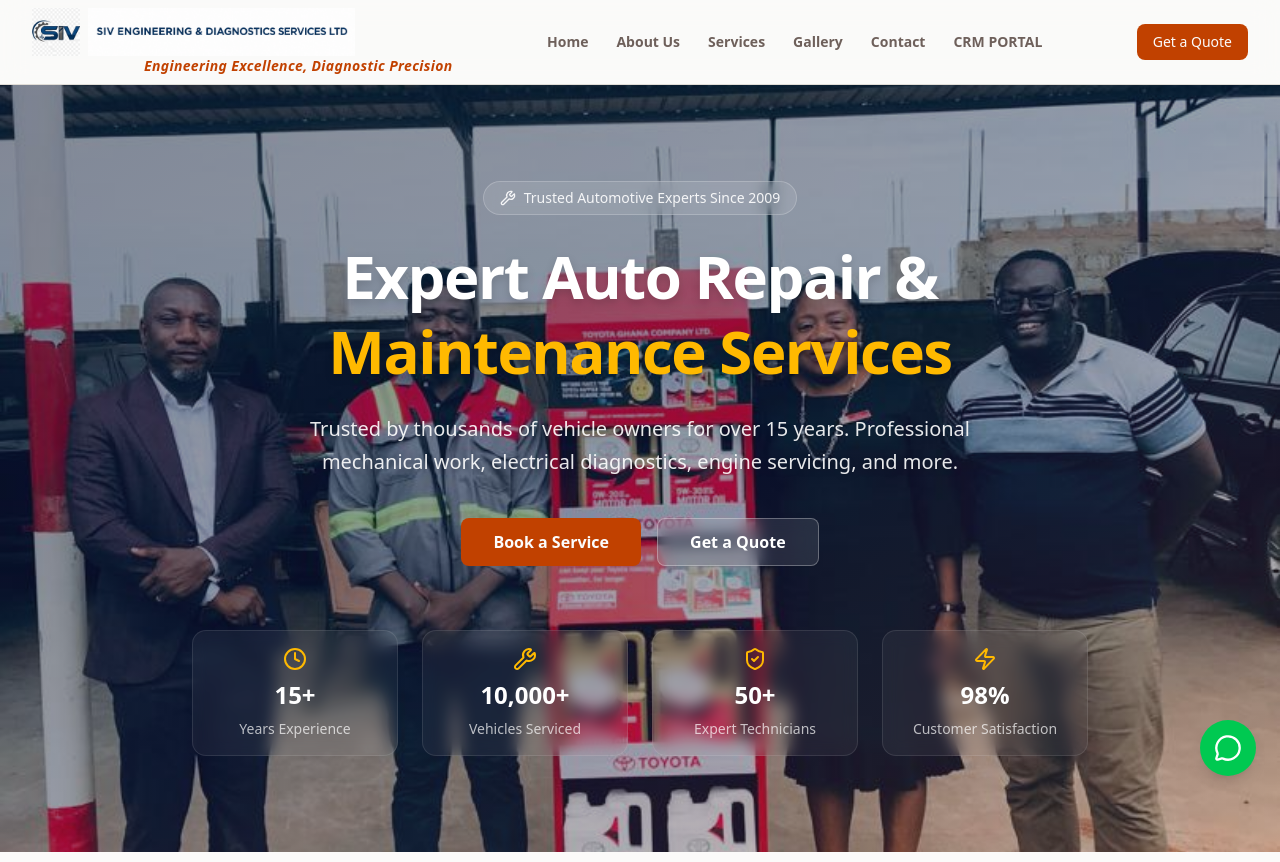
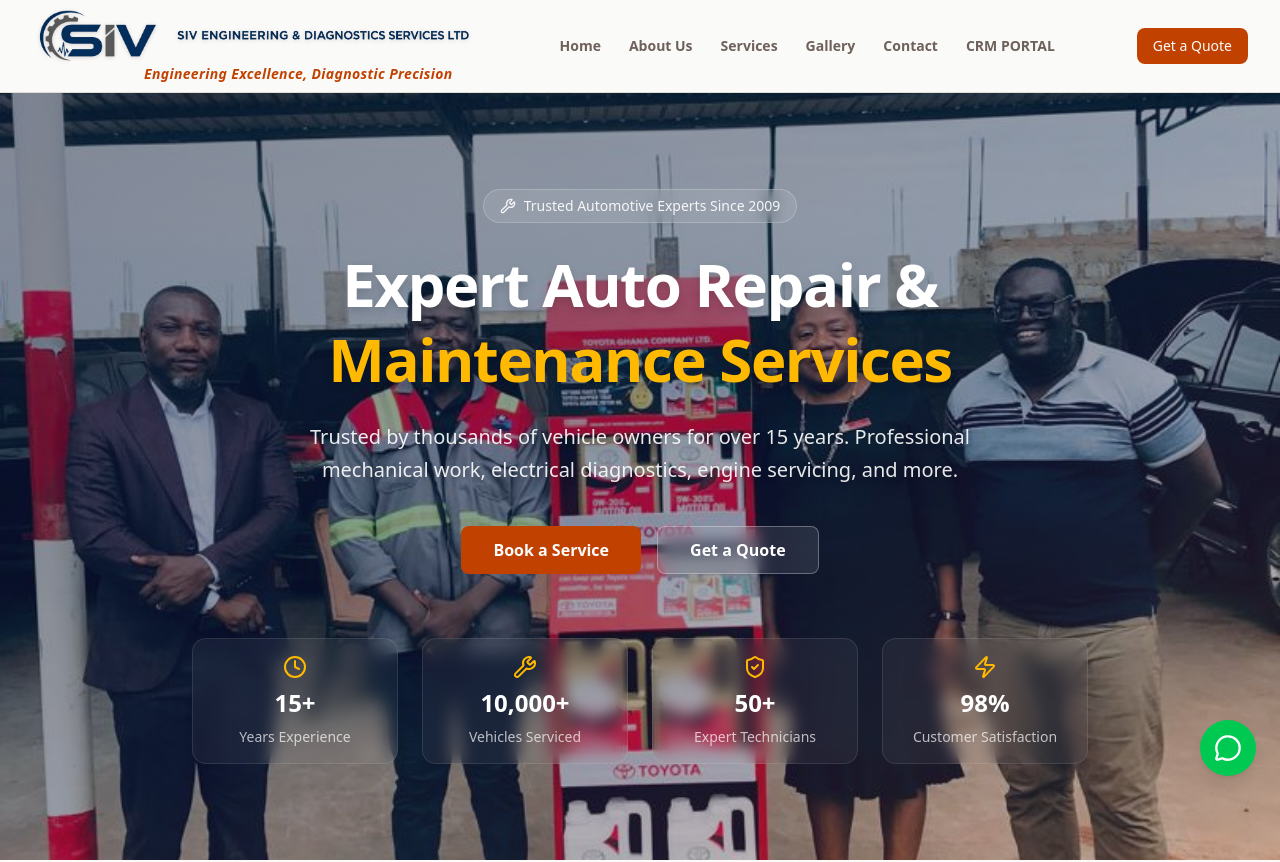
Before and after one commit to lilromeo2290/SIV_Website, a Next.js app: page / in a window 1280 px wide. Shown: the top 862 px of the page. Built offline with nearby package versions, Linux system fonts and the light colour scheme.

Commit message:
95d262fc-1c10-41c5-8953-e9277188a878

```diff
--- a/src/components/website/Header.tsx
+++ b/src/components/website/Header.tsx
@@ -51,17 +51,17 @@ export function Header() {
               <Image
                 src="/logo.png"
                 alt="SIV Engineering & Diagnostics Services LTD"
-                width={220}
-                height={56}
-                className="h-12 w-auto object-contain"
+                width={260}
+                height={68}
+                className="h-14 w-auto object-contain drop-shadow-sm"
                 priority
               />
               <Image
                 src="/logo2.png"
                 alt="SIV Engineering & Diagnostics Services LTD"
-                width={220}
-                height={56}
-                className="h-12 w-auto object-contain"
+                width={260}
+                height={68}
+                className="h-14 w-auto object-contain drop-shadow-sm"
               />
             </div>
             <p className="ml-20 sm:ml-28 text-xs font-semibold italic tracking-wide text-primary sm:text-sm">
@@ -113,7 +113,7 @@ export function Header() {
                       alt="SIV Engineering"
                       width={180}
                       height={44}
-                      className="h-10 w-auto object-contain"
+                      className="h-10 w-auto object-contain drop-shadow-sm"
                     />
                   </SheetTitle>
                 </SheetHeader>
```
Also changed, not shown: public/logo.png, public/logo2.png.
